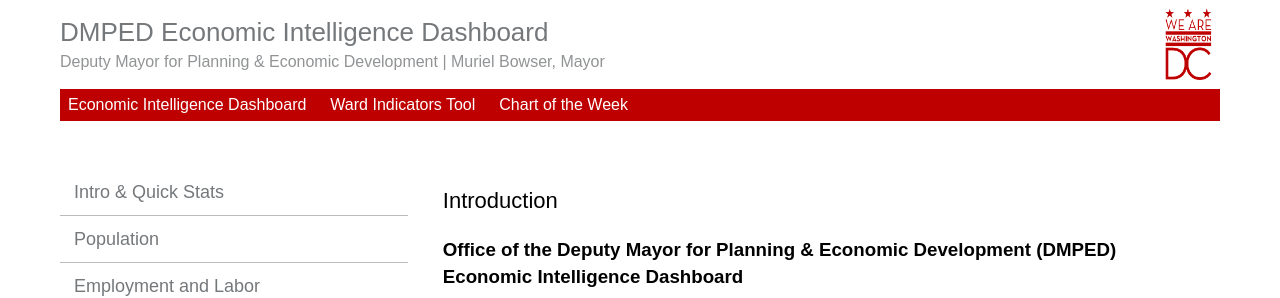
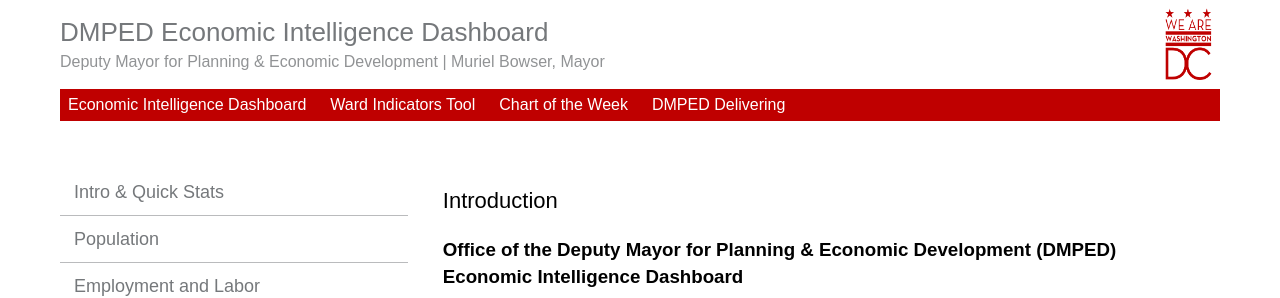
Before and after one commit to DCgov/economic-intelligence, a Jekyll site: the page built from _pages/index.md, in a window 1280 px wide. Shown: the top 298 px of the page. Built offline with Jekyll 4.4.1, drawn with Linux system fonts in a browser that asks for light colours; nearby versions of some CDN libraries.

Commit message:
added accomplishments site to top navbar

```diff
--- a/_layouts/default.html
+++ b/_layouts/default.html
@@ -17,6 +17,7 @@
                 <li><a href="{{ site.baseurl }}/">Economic Intelligence Dashboard</a></li>
                 <li><a href="http://open.dc.gov/econintel-wardtool/">Ward Indicators Tool</font></a></li>
                 <li><a href="http://open.dc.gov/econintel-cotw/">Chart of the Week</a></li>
+                <li><a href="http://open.dc.gov/dmped-delivering/">DMPED Delivering</a></li>
               </ul>
             </div>
         </div>
```
